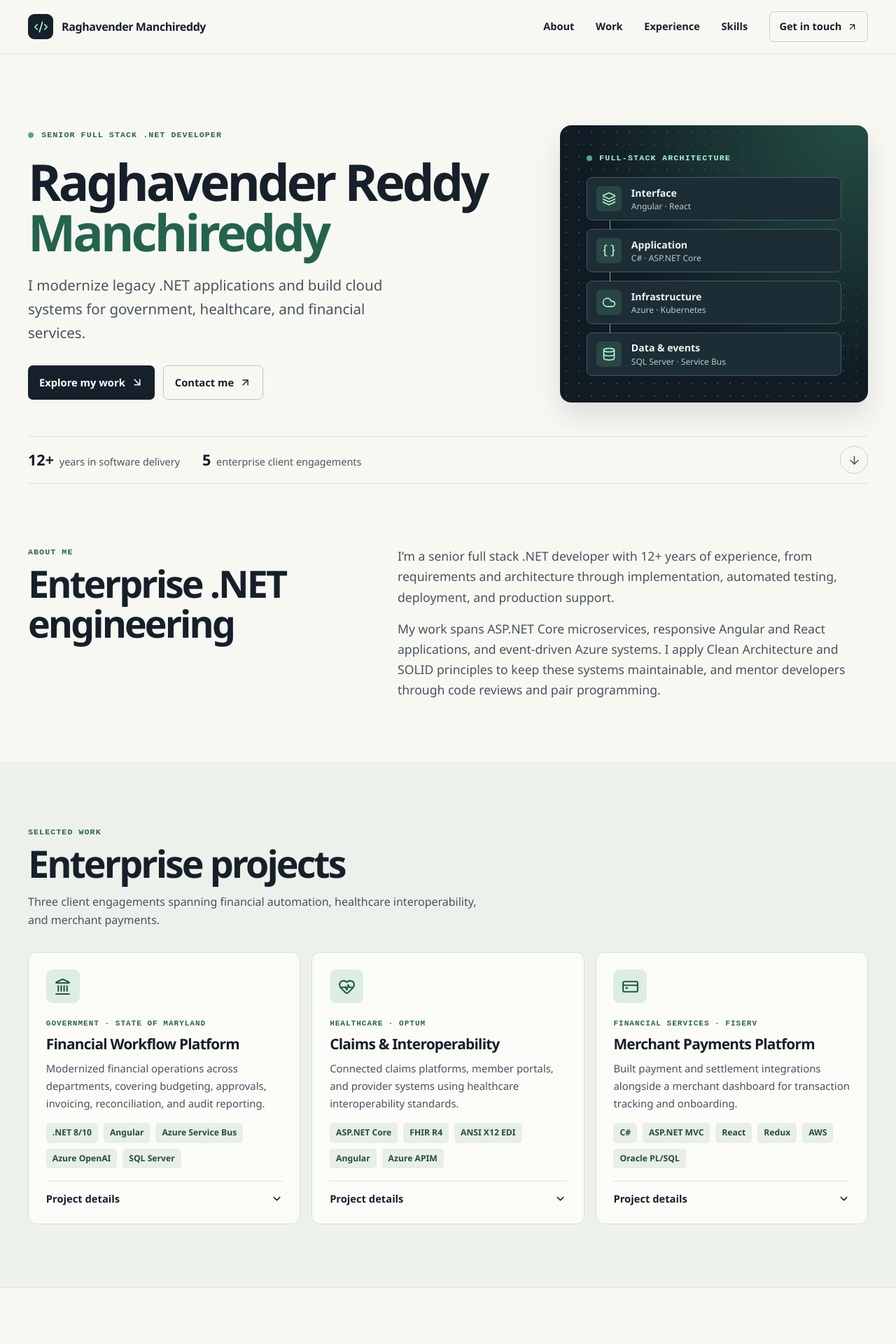
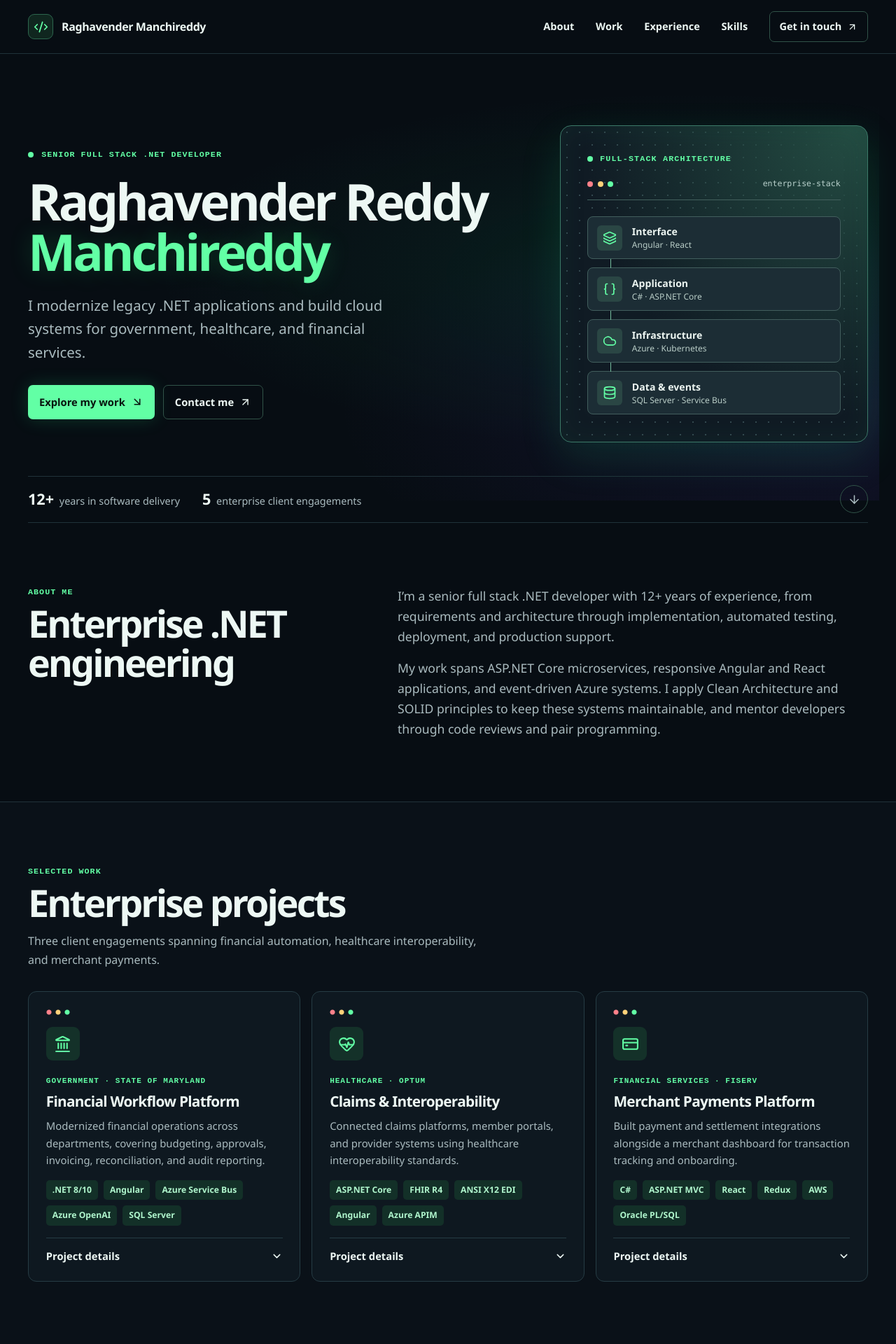
Before and after one commit to RaghavenderManchireddy/my-portifolio, a React (Vite) app: page / in a window 1280 px wide. Shown: the top 1920 px of the page at 70% size. Built offline with nearby package versions, Linux system fonts and the light colour scheme.

Commit message:
Apply neon terminal theme to portfolio

```diff
--- a/index.html
+++ b/index.html
@@ -5,7 +5,7 @@
     <meta name="viewport" content="width=device-width, initial-scale=1.0" />
     <title>Raghavender Reddy Manchireddy | Senior Full Stack .NET Developer</title>
     <meta name="description" content="Portfolio of Raghavender Reddy Manchireddy, a Senior Full Stack .NET Developer building and modernizing enterprise systems with C#, Azure, Angular, and React." />
-    <meta name="theme-color" content="#101720" />
+    <meta name="theme-color" content="#070d13" />
     <link rel="canonical" href="https://raghavendermanchireddy.github.io/my-portifolio/" />
     <link rel="icon" type="image/svg+xml" href="%BASE_URL%favicon.svg" />
     <meta property="og:type" content="website" />
--- a/src/main.jsx
+++ b/src/main.jsx
@@ -50,6 +50,7 @@ function StackDiagram() {
   return (
     <figure className="diagram">
       <figcaption><span className="diagram-dot" /> Full-stack architecture</figcaption>
+      <div className="terminal-bar" aria-hidden="true"><span /><span /><span /><code>enterprise-stack</code></div>
       <div className="diagram-flow">
         {layers.map(([Icon, label, tech]) => (
           <div className="diagram-row" key={label}>
--- a/src/styles.css
+++ b/src/styles.css
@@ -1,10 +1,10 @@
 @import "tailwindcss";
 
 @theme {
-  --color-ink: #16202a;
-  --color-paper: #f8f8f3;
-  --color-mint: #a9f2d0;
-  --color-muted: #46545c;
+  --color-ink: #edf8f4;
+  --color-paper: #070d13;
+  --color-mint: #62ffa5;
+  --color-muted: #aabbbf;
 }
 
 :root {
@@ -17,38 +17,44 @@
 }
 
 a, button, summary { -webkit-tap-highlight-color: transparent; }
-:focus-visible { outline: 3px solid #237b60; outline-offset: 4px; }
+:focus-visible { outline: 3px solid #62ffa5; outline-offset: 4px; }
 .wrap { width: min(100% - 3rem, 1200px); margin-inline: auto; }
-.skip-link { position: fixed; z-index: 10; top: .75rem; left: .75rem; padding: .65rem 1rem; background: var(--color-mint); transform: translateY(-180%); }
+.skip-link { position: fixed; z-index: 10; top: .75rem; left: .75rem; padding: .65rem 1rem; background: var(--color-mint); color: #08140e; transform: translateY(-180%); }
 .skip-link:focus { transform: translateY(0); }
 
-.site-header { position: sticky; top: 0; z-index: 5; background: var(--color-paper); border-bottom: 1px solid #dde2dc; }
+.site-header { position: sticky; top: 0; z-index: 5; background: var(--color-paper); border-bottom: 1px solid #203239; }
 .header-inner, .brand, .nav, .header-contact { @apply flex items-center; }
 .header-inner { justify-content: space-between; min-height: 76px; gap: 1rem; }
 .brand { gap: .75rem; font-weight: 750; letter-spacing: -.025em; }
-.brand-icon { display: grid; place-items: center; width: 36px; height: 36px; border-radius: 9px; background: var(--color-ink); color: var(--color-mint); }
+.brand-icon { display: grid; place-items: center; width: 36px; height: 36px; border-radius: 9px; background: #10261f; color: var(--color-mint); border: 1px solid #2d664e; }
 .nav { gap: clamp(.9rem, 2.4vw, 2.3rem); font-size: .91rem; font-weight: 650; }
-.nav a:hover, .footer a:hover { color: #20684f; }
-.header-contact { gap: .5rem; border: 1px solid #c5cec6; border-radius: 7px; padding: .65rem .85rem; }
+.nav a:hover, .footer a:hover { color: #62ffa5; }
+.header-contact { gap: .5rem; border: 1px solid #315348; border-radius: 7px; padding: .65rem .85rem; }
 .menu-button { display: none; padding: .5rem; cursor: pointer; }
 
-.hero { display: grid; grid-template-columns: 1.22fr .78fr; gap: 3rem 4.5rem; align-items: center; padding-top: clamp(3.5rem, 8vw, 7rem); }
-.eyebrow { font-family: ui-monospace, "Cascadia Code", monospace; font-size: .73rem; font-weight: 700; line-height: 1.6; letter-spacing: .09em; text-transform: uppercase; color: #28654f; }
+.hero { position: relative; isolation: isolate; display: grid; grid-template-columns: 1.22fr .78fr; gap: 3rem 4.5rem; align-items: center; padding-top: clamp(3.5rem, 8vw, 7rem); }
+.eyebrow { font-family: ui-monospace, "Cascadia Code", monospace; font-size: .73rem; font-weight: 700; line-height: 1.6; letter-spacing: .09em; text-transform: uppercase; color: #62ffa5; }
 .role { display: flex; align-items: center; gap: .7rem; margin-bottom: 1.35rem; }
-.role span, .diagram-dot { width: 8px; height: 8px; background: #52a984; border-radius: 50%; flex: none; }
+.role span, .diagram-dot { width: 8px; height: 8px; background: #62ffa5; border-radius: 50%; flex: none; }
 h1, h2, h3 { font-weight: 750; letter-spacing: -.055em; }
 h1 { font-size: clamp(2.75rem, 5.65vw, 5.65rem); line-height: .99; }
-h1 em { display: block; font-style: normal; color: #24634d; }
+h1 em { display: block; font-style: normal; color: var(--color-mint); text-shadow: 0 0 34px #24ed7030; }
 .hero-description { font-size: clamp(1.05rem, 1.7vw, 1.28rem); color: var(--color-muted); line-height: 1.65; max-width: 34rem; margin: 1.5rem 0 1.8rem; }
 .actions { @apply flex flex-wrap gap-3; }
 .button { @apply inline-flex items-center justify-center gap-2; min-height: 49px; padding: .65rem 1rem; border-radius: 7px; font-weight: 700; font-size: .92rem; transition: background .18s; }
-.primary { background: var(--color-ink); color: white; }
-.primary:hover { background: #275b49; }
-.secondary { border: 1px solid #bbc8bf; }
-.secondary:hover { background: #e5efe6; }
+.primary { background: var(--color-mint); color: #08140e; box-shadow: 0 0 26px #23ec8530; }
+.primary:hover { background: #9affc5; }
+.secondary { border: 1px solid #315348; }
+.secondary:hover { background: #17382e; }
 
-.diagram { overflow: hidden; align-self: stretch; display: flex; flex-direction: column; justify-content: center; min-width: 0; padding: clamp(1.25rem, 3vw, 2.4rem); border-radius: 16px; color: #ecf5f1; background: radial-gradient(ellipse at 95% 0, #244d43, transparent 65%), radial-gradient(circle, #344950 1px, transparent 1px) 0 0 / 18px 18px, #101b24; box-shadow: 0 18px 38px #16202a20; }
+.hero::before { content: ""; position: absolute; z-index: -1; pointer-events: none; inset: 0 -1rem 2rem; background: radial-gradient(ellipse at 78% 49%, #14a57022, transparent 56%), radial-gradient(ellipse at 95% 79%, #5835c026, transparent 43%); }
+.diagram { overflow: hidden; align-self: stretch; display: flex; flex-direction: column; justify-content: center; min-width: 0; padding: clamp(1.25rem, 3vw, 2.4rem); border-radius: 16px; color: #ecf5f1; background: radial-gradient(ellipse at 95% 0, #244d43, transparent 65%), radial-gradient(circle, #344950 1px, transparent 1px) 0 0 / 18px 18px, #101b24; border: 1px solid #3c7968; box-shadow: 0 22px 60px #1bed8520, inset 0 0 35px #174f3c30; }
 .diagram figcaption { display: flex; gap: .6rem; align-items: center; margin-bottom: 1.2rem; color: var(--color-mint); font: 600 .73rem/1.4 ui-monospace, monospace; text-transform: uppercase; letter-spacing: .1em; }
+.terminal-bar { display: flex; align-items: center; gap: .38rem; margin-bottom: 1.4rem; padding-bottom: .85rem; border-bottom: 1px solid #43605d; }
+.terminal-bar span { width: 8px; height: 8px; border-radius: 50%; background: #ff818a; }
+.terminal-bar span:nth-child(2) { background: #ffd179; }
+.terminal-bar span:nth-child(3) { background: var(--color-mint); }
+.terminal-bar code { margin-left: auto; color: #b9d1cc; font-size: .72rem; }
 .diagram-flow { display: grid; gap: .75rem; }
 .diagram-row { display: flex; position: relative; align-items: center; gap: .85rem; padding: .65rem .8rem; border-radius: 8px; background: #1c2d35; border: 1px solid #425e5d; }
 .diagram-row + .diagram-row::before { content: ""; position: absolute; bottom: 100%; left: 1.95rem; height: .82rem; border-left: 1px solid #75bc9e; }
@@ -56,9 +62,9 @@ h1 em { display: block; font-style: normal; color: #24634d; }
 .diagram strong, .diagram small { display: block; }
 .diagram strong { font-size: .88rem; }
 .diagram small { color: #b9cdc7; font-size: .75rem; }
-.hero-foot { grid-column: 1 / -1; display: flex; align-items: center; gap: 1rem 2rem; flex-wrap: wrap; border-block: 1px solid #dce2da; color: var(--color-muted); padding-block: .8rem; font-size: .9rem; }
+.hero-foot { grid-column: 1 / -1; display: flex; align-items: center; gap: 1rem 2rem; flex-wrap: wrap; border-block: 1px solid #203239; color: var(--color-muted); padding-block: .8rem; font-size: .9rem; }
 .hero-foot strong { color: var(--color-ink); margin-right: .25rem; font-size: 1.35rem; }
-.hero-foot a { display: grid; place-items: center; width: 40px; height: 40px; margin-left: auto; border: 1px solid #c6d0c7; border-radius: 50%; }
+.hero-foot a { display: grid; place-items: center; width: 40px; height: 40px; margin-left: auto; border: 1px solid #315348; border-radius: 50%; }
 
 .section { padding-block: clamp(3.4rem, 7vw, 6.25rem); }
 .split { display: grid; grid-template-columns: .8fr 1.2fr; align-items: start; gap: 2rem 5rem; }
@@ -67,45 +73,46 @@ h1 em { display: block; font-style: normal; color: #24634d; }
 .section-description { margin-top: .8rem; max-width: 42rem; }
 .about-copy { font-size: 1.1rem; }
 .about-copy p + p { margin-top: 1rem; }
-.work-band { background: #edf1eb; border-block: 1px solid #e0e7df; }
+.work-band { background: #0a1118; border-block: 1px solid #203239; }
 .project-grid, .skills-grid { @apply grid gap-4; grid-template-columns: repeat(3, minmax(0, 1fr)); margin-top: 2rem; align-items: start; }
-.project-card, .skill-card, .education-card { border: 1px solid #d5dfd5; border-radius: 12px; background: #fbfcf8; padding: clamp(1rem, 2.5vw, 1.55rem); }
+.project-card, .skill-card, .education-card { border: 1px solid #263c44; border-radius: 12px; background: #0e1820; padding: clamp(1rem, 2.5vw, 1.55rem); }
 .project-card { transition: border-color .2s, box-shadow .2s; }
-.project-card:hover, .project-card:focus-within { border-color: #80a993; box-shadow: 0 8px 24px #203b2b10; }
-.project-icon { display: grid; place-items: center; width: 48px; height: 48px; border-radius: 9px; color: #215740; background: #dceee2; margin-bottom: 1.25rem; }
-.project-card .project-category { color: #28654f; font-size: .69rem; }
+.project-card:hover, .project-card:focus-within { border-color: #5bbc8a; box-shadow: 0 8px 24px #1dea8740; }
+.project-card::before { content: ""; display: block; width: 34px; height: 8px; margin-bottom: 1.1rem; background: radial-gradient(circle at 4px 4px, #ff818a 3px, transparent 4px), radial-gradient(circle at 17px 4px, #ffd179 3px, transparent 4px), radial-gradient(circle at 30px 4px, #62ffa5 3px, transparent 4px); }
+.project-icon { display: grid; place-items: center; width: 48px; height: 48px; border-radius: 9px; color: #62ffa5; background: #143129; margin-bottom: 1.25rem; }
+.project-card .project-category { color: #62ffa5; font-size: .69rem; }
 h3 { font-size: 1.3rem; line-height: 1.25; letter-spacing: -.035em; }
 .project-card h3 { margin: .4rem 0 .65rem; }
 .project-card p { font-size: .93rem; }
 .tags { @apply flex flex-wrap gap-2; margin-block: 1rem .25rem; }
-.tags li { font-size: .76rem; font-weight: 640; background: #e7efe7; color: #274c3c; padding: .32rem .56rem; border-radius: 5px; }
-.project-card details { margin-top: 1.1rem; border-top: 1px solid #dbe4db; }
+.tags li { font-size: .76rem; font-weight: 640; background: #133028; color: #b0f6cd; padding: .32rem .56rem; border-radius: 5px; }
+.project-card details { margin-top: 1.1rem; border-top: 1px solid #263c44; }
 .project-card summary { display: flex; gap: .5rem; justify-content: space-between; align-items: center; list-style: none; padding-top: .85rem; cursor: pointer; font-weight: 700; font-size: .92rem; }
 .project-card summary::-webkit-details-marker { display: none; }
 .project-card details[open] summary svg { transform: rotate(180deg); }
 .project-card details p { margin-top: .75rem; }
-.project-card .outcome { color: #245b44; font-weight: 700; }
-.timeline { border-left: 1px solid #b9cfc0; padding-left: 1.5rem; }
+.project-card .outcome { color: #83ffb6; font-weight: 700; }
+.timeline { border-left: 1px solid #315348; padding-left: 1.5rem; }
 .timeline > li { position: relative; padding-bottom: 1.75rem; }
 .timeline > li:last-child { padding-bottom: 0; }
-.timeline > li::before { content: ""; position: absolute; left: calc(-1.5rem - 5px); top: .3rem; width: 9px; height: 9px; border-radius: 50%; background: #367b60; box-shadow: 0 0 0 4px var(--color-paper); }
+.timeline > li::before { content: ""; position: absolute; left: calc(-1.5rem - 5px); top: .3rem; width: 9px; height: 9px; border-radius: 50%; background: #62ffa5; box-shadow: 0 0 0 4px var(--color-paper); }
 .timeline-date span { color: var(--color-muted); }
 .timeline h3 { margin: .35rem 0 .15rem; font-size: 1.6rem; }
 .timeline-role { font-weight: 700; margin-bottom: .55rem; }
 .timeline ul { list-style: disc; padding-left: 1.15rem; margin-top: .5rem; }
 .skills-grid { align-items: stretch; }
 .education-card { display: flex; align-items: flex-start; gap: 1rem; }
-.education-card svg { color: #28654f; flex: none; }
+.education-card svg { color: #62ffa5; flex: none; }
 .education-card p { margin-top: .3rem; }
 
-.contact { background: #14232b; color: #f0f6f1; }
+.contact { background: #0c191c; color: #f0f6f1; }
 .contact-inner { display: grid; grid-template-columns: 1fr 1fr; gap: 2rem 4rem; align-items: center; }
 .contact .eyebrow { color: var(--color-mint); }
 .contact .section-description { color: #bfcfc8; }
 .contact :focus-visible { outline-color: var(--color-mint); }
 .contact-links { display: grid; gap: .65rem; }
 .contact-links a { display: flex; align-items: center; gap: .7rem; padding: .75rem; border: 1px solid #465e5c; border-radius: 8px; }
-.contact-links a:hover { background: #28433e; }
+.contact-links a:hover { background: #17382e; }
 .contact-links a svg { color: var(--color-mint); flex: none; }
 .contact-links a svg:last-child { margin-left: auto; }
 .contact-links small { display: block; overflow-wrap: anywhere; color: #c2d3ca; }
@@ -124,7 +131,7 @@ h3 { font-size: 1.3rem; line-height: 1.25; letter-spacing: -.035em; }
   .header-inner { min-height: 62px; }
   .brand-last { display: inline; }
   .menu-button { display: block; }
-  .nav { display: none; position: absolute; background: var(--color-paper); top: 100%; left: 0; right: 0; padding: 1rem; border-bottom: 1px solid #d5dfd5; }
+  .nav { display: none; position: absolute; background: var(--color-paper); top: 100%; left: 0; right: 0; padding: 1rem; border-bottom: 1px solid #263c44; }
   .nav.is-open { display: grid; gap: .3rem; }
   .nav a { padding: .65rem; }
   .header-contact { width: fit-content; }
```
Also changed, not shown: public/favicon.svg.
